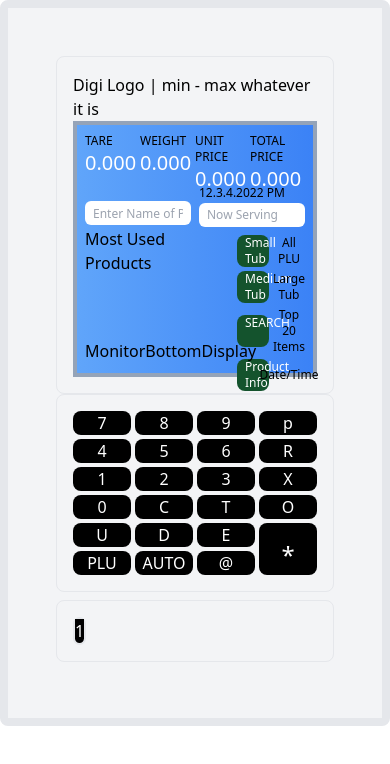
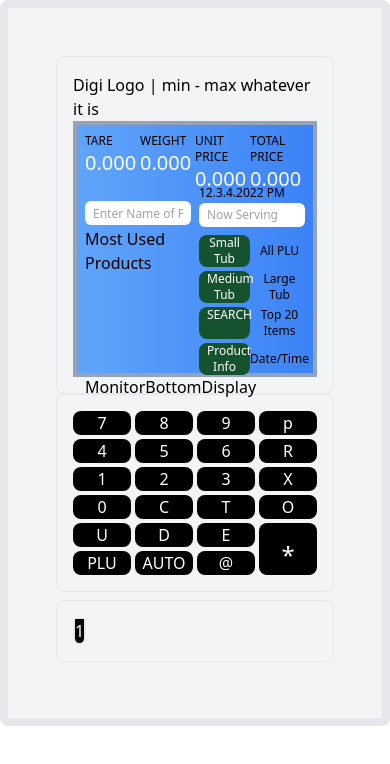
Before and after one commit to abhi886/weighingscale-next, a Next.js app: page / in a window 390 px wide. Shown: the top 764 px of the page. Built offline with nearby package versions, Linux system fonts and the light colour scheme.

Commit message:
Additional Design Fix: Fix Responsive for MonitorMostUsed Section to consume 2 cols grid in small screen

```diff
--- a/components/monitor/MonitorMostUsed/MonitorMostUsed.tsx
+++ b/components/monitor/MonitorMostUsed/MonitorMostUsed.tsx
@@ -2,12 +2,12 @@ import React from "react";
 
 const MonitorMostUsed = () => {
   return (
-    <div className='grid grid-cols-3 gap-2 '>
-      <div className='grid col-span-2'>
+    <div className='grid grid-cols-2 md:grid-cols-3 gap-2 '>
+      <div className='grid md:col-span-2'>
         <p>Most Used Products</p>
       </div>
 
-      <div className='grid grid-cols-2 text-xs h-28 gap-1 place-items-center text-center pt-2'>
+      <div className='grid grid-cols-2 text-xs md:h-28 gap-1 place-items-center text-center pt-2'>
         <div className='bg-green-900 rounded-lg text-white w-full h-8 px-2'>
           Small Tub
         </div>
```
